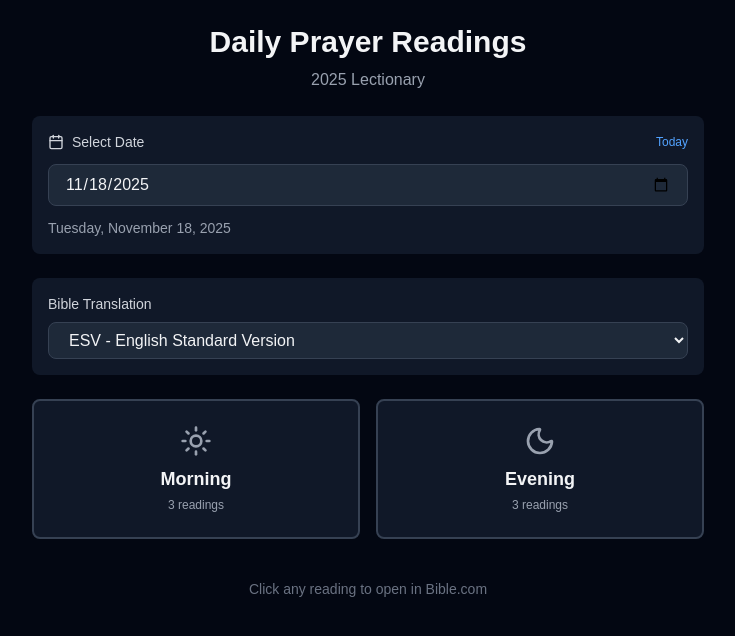
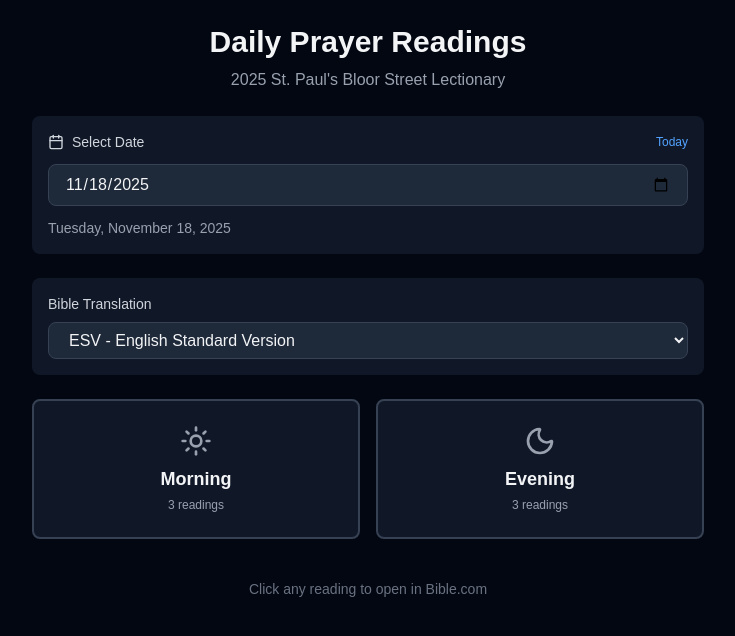
Before and after one commit to DerailleurAgile/daily-bible-readings-app, a Next.js app: page / in a window 1280 px wide. Shown: the top 636 px of the page, without its empty margins (272-1007 px from the left). Built offline with nearby package versions, Linux system fonts and the light colour scheme.

Commit message:
UPDATE: Lectionary sub-heading on main app page.

```diff
--- a/app/components/BibleReadingApp.jsx
+++ b/app/components/BibleReadingApp.jsx
@@ -178,7 +178,7 @@ const BibleReadingApp = () => {
         {/* Header */}
         <div className="text-center space-y-2">
           <h1 className="text-3xl font-bold text-gray-100">Daily Prayer Readings</h1>
-          <p className="text-gray-400">2025 Lectionary</p>
+          <p className="text-gray-400">2025 St. Paul's Bloor Street Lectionary</p>
         </div>
 
         {/* Date Picker */}
```
